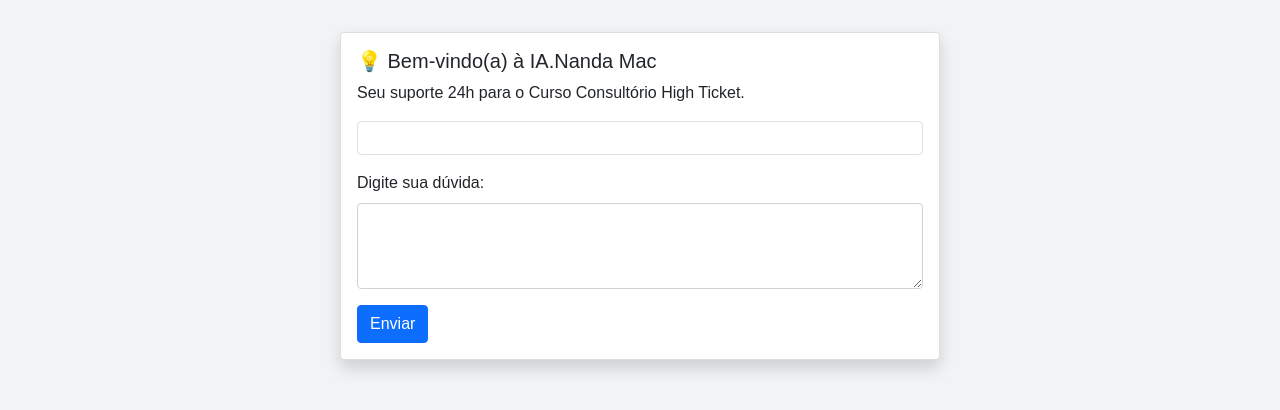
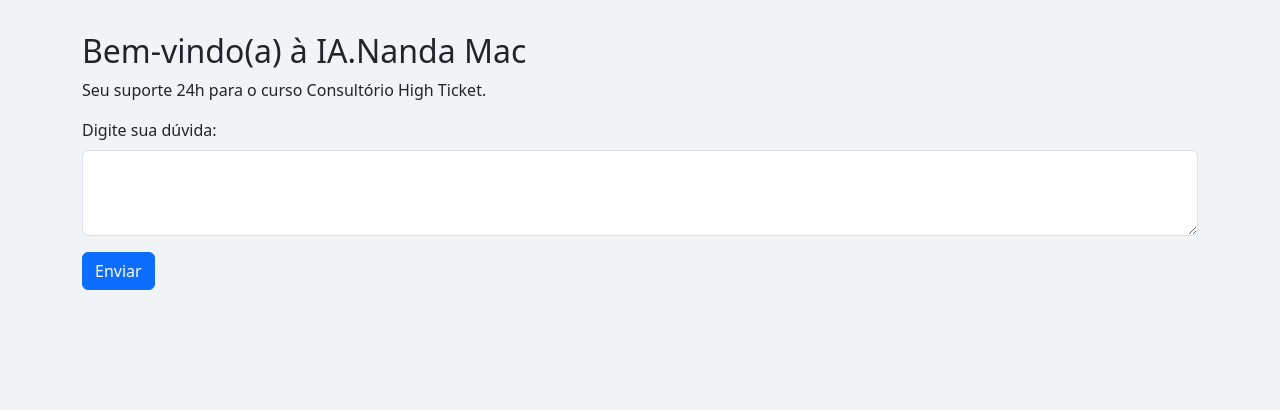
Before and after one commit to MacDowell354/assistente-alunos, a Python web app: template templates/chat.html in a window 1280 px wide. Shown: the top 410 px of the page. Run offline with Jinja, Linux system fonts and the light colour scheme; the template is opened without the code that fills it, so the values that code supplies are empty.

Commit message:
Update chat.html

```diff
--- a/templates/chat.html
+++ b/templates/chat.html
@@ -1,37 +1,34 @@
 <!DOCTYPE html>
 <html lang="pt-BR">
 <head>
-  <meta charset="UTF-8" />
-  <meta name="viewport" content="width=device-width, initial-scale=1.0"/>
-  <title>IA.Nanda Mac – Chat</title>
-  <link href="https://cdn.jsdelivr.net/npm/bootstrap@5.0.2/dist/css/bootstrap.min.css"
-        rel="stylesheet">
+  <meta charset="UTF-8">
+  <title>Chat IA.Nanda Mac</title>
+  <link href="https://cdn.jsdelivr.net/npm/bootstrap@5.3.0/dist/css/bootstrap.min.css" rel="stylesheet">
   <style>
-    body { background:#f0f4f7; padding:2rem; font-family:Arial,sans-serif; }
-    .card { max-width:600px; margin:0 auto; }
-    .chat-box { max-height:400px; overflow:auto; padding:1rem; }
-    .user { text-align:right; margin-bottom:.5rem; }
-    .ia   { text-align:left; margin-bottom:.5rem; }
-    .user .bubble { display:inline-block; background:#cfe2ff; padding:.5rem 1rem; border-radius:1rem; }
-    .ia   .bubble { display:inline-block; background:#d1e7dd; padding:.5rem 1rem; border-radius:1rem; }
-    #askForm { margin-top:1rem; }
+    body { padding:2rem; background:#f0f4f7; }
+    .msg-user { text-align:right; margin-bottom:.5rem; }
+    .msg-user .bubble { display:inline-block; background:#cfe2ff; padding:.75rem; border-radius:.75rem; }
+    .msg-assistant { text-align:left; margin-bottom:.5rem; }
+    .msg-assistant .bubble { display:inline-block; background:#d1e7dd; padding:.75rem; border-radius:.75rem; }
   </style>
 </head>
 <body>
-  <div class="card shadow">
-    <div class="card-body">
-      <h5 class="card-title">💡 Bem-vindo(a) à IA.Nanda Mac</h5>
-      <p class="card-text">Seu suporte 24h para o Curso Consultório High Ticket.</p>
+  <div class="container">
+    <h2>Bem-vindo(a) à IA.Nanda Mac</h2>
+    <p>Seu suporte 24h para o curso Consultório High Ticket.</p>
 
-      <div class="chat-box border rounded">
-        {% for u,a in history %}
-          <div class="user"><div class="bubble"><strong>Você:</strong> {{ u }}</div></div>
-          <div class="ia"><div class="bubble"><strong>IA:</strong> {{ a }}</div></div>
+    <div id="history">
+      {% for msg in history %}
+        {% if msg.role == 'user' %}
+          <div class="msg-user"><div class="bubble"><strong>Você:</strong> {{ msg.text }}</div></div>
+        {% else %}
+          <div class="msg-assistant"><div class="bubble"><strong>IA:</strong> {{ msg.text }}</div></div>
+        {% endif %}
       {% endfor %}
     </div>
 
-      <form id="askForm" method="post" action="/ask">
-        <input type="hidden" name="history" value="{{ access }}">
+    <form method="post" action="/chat">
+      <input type="hidden" name="history_json" value='{{ history_json | default("[]") }}'>
       <div class="mb-3">
         <label class="form-label">Digite sua dúvida:</label>
         <textarea name="question" class="form-control" rows="3" required></textarea>
@@ -39,6 +36,5 @@
       <button class="btn btn-primary">Enviar</button>
     </form>
   </div>
-  </div>
 </body>
 </html>
```
Lines whose indentation alone changed are shown as unchanged.
